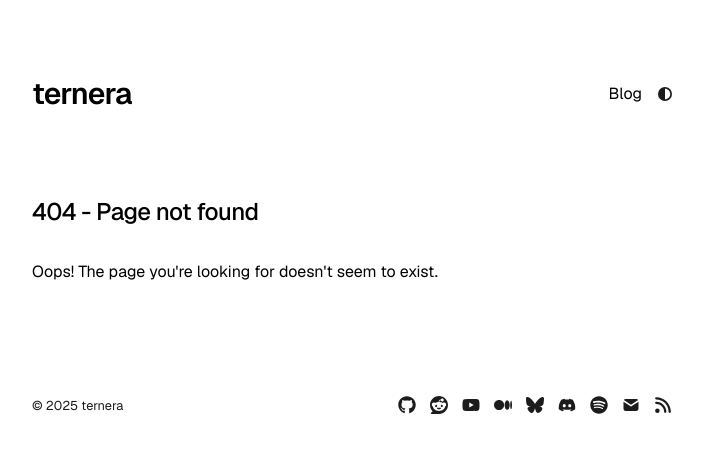
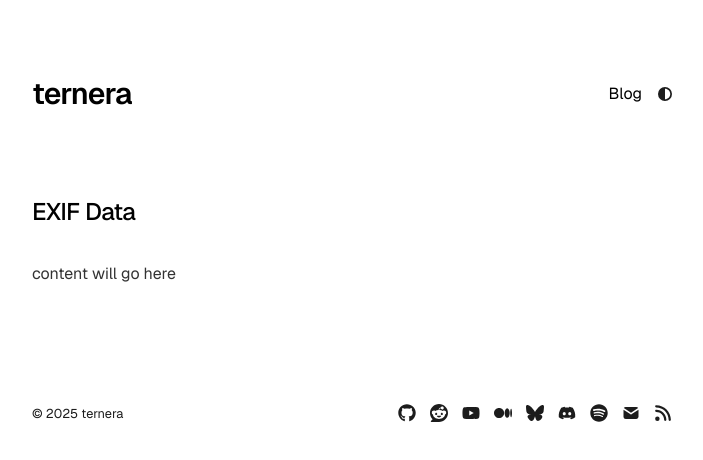
Before and after one commit to ternera/website, a Next.js app: page /exif in a window 1280 px wide. Before the commit this address had no page. Shown: the top 460 px of the page, without its empty margins (288-991 px from the left). Built offline with nearby package versions, Linux system fonts and the light colour scheme.

Commit message:
preparing new page

```diff
--- a/app/components/nav.tsx
+++ b/app/components/nav.tsx
@@ -4,8 +4,9 @@ import { metaData } from "../config";
 
 const navItems = {
   "/blog": { name: "Blog", external: true },
-  // "/projects": { name: "Projects" },
-  // "/photos": { name: "Photos" },
+ // "/projects": { name: "Projects" },
+ // "/photos": { name: "Photos" },
+ // "/exif": { name: "EXIF" },
 };
 
 export function Navbar() {
--- /dev/null
+++ b/app/exif/page.tsx
@@ -0,0 +1,20 @@
+import React from "react";
+import type { Metadata } from "next";
+
+export const metadata: Metadata = {
+  title: "EXIF",
+  description: "EXIF Data Information",
+};
+
+export default function Exif() {
+  return (
+    <section>
+      <h1 className="mb-8 text-2xl font-medium tracking-tight">EXIF Data</h1>
+      <div className="prose prose-neutral dark:prose-invert">
+        <p>
+        content will go here
+        </p>
+      </div>
+    </section>
+  );
+}
```
